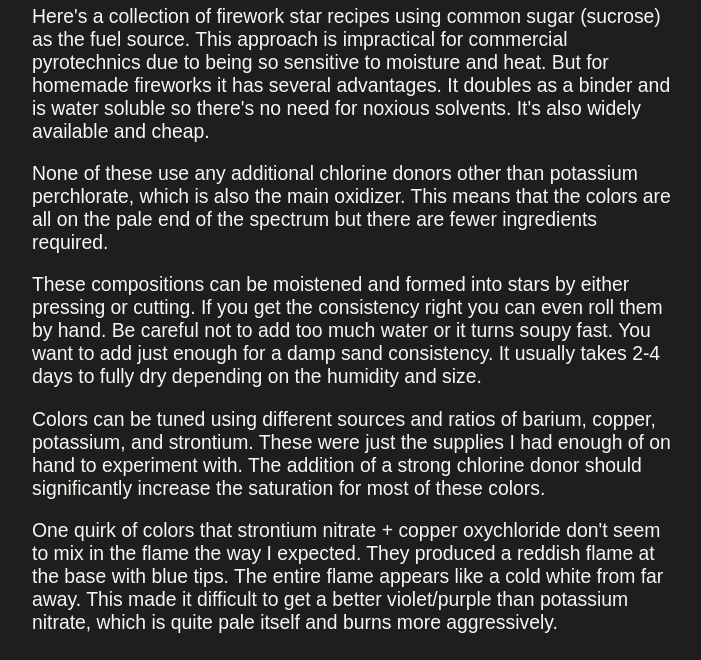
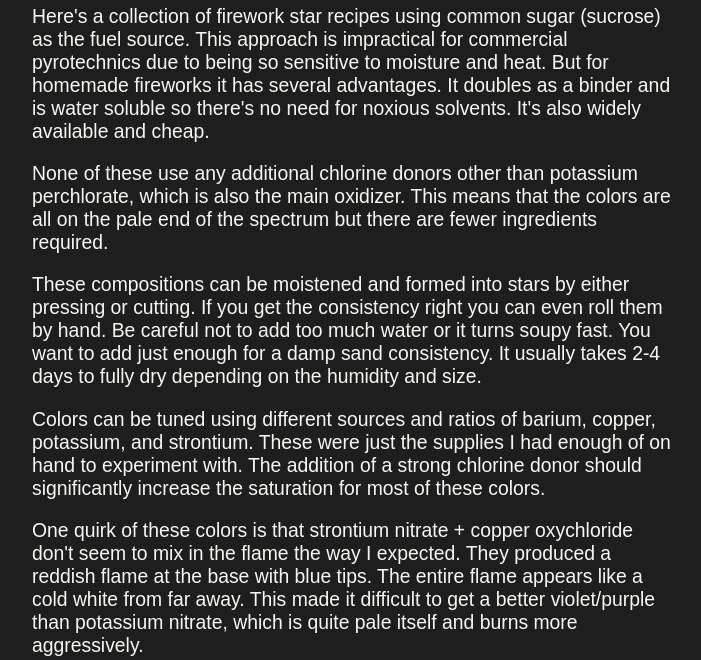
Before and after one commit to wybiral/fireworks, a plain HTML site: page compositions/stars/sugar/index.html in a window 1280 px wide. Shown: the part 124-784 px from the top of the page, without its empty margins (288-989 px from the left). Drawn offline with Linux system fonts and the light colour scheme.

Commit message:
words is hard

```diff
--- a/compositions/stars/sugar/index.html
+++ b/compositions/stars/sugar/index.html
@@ -41,12 +41,12 @@
                 increase the saturation for most of these colors.
             </p>
             <p>
-                One quirk of colors that strontium nitrate + copper oxychloride
-                don't seem to mix in the flame the way I expected. They
-                produced a reddish flame at the base with blue tips. The entire
-                flame appears like a cold white from far away. This made it
-                difficult to get a better violet/purple than potassium nitrate,
-                which is quite pale itself and burns more aggressively.
+                One quirk of these colors is that strontium nitrate + copper
+                oxychloride don't seem to mix in the flame the way I expected.
+                They produced a reddish flame at the base with blue tips. The
+                entire flame appears like a cold white from far away. This made
+                it difficult to get a better violet/purple than potassium
+                nitrate, which is quite pale itself and burns more aggressively.
             </p>
             <section>
                 <h2 class="c1">Pink <div class="bubble" style="background:#fc58aa"></div></h2>
```
